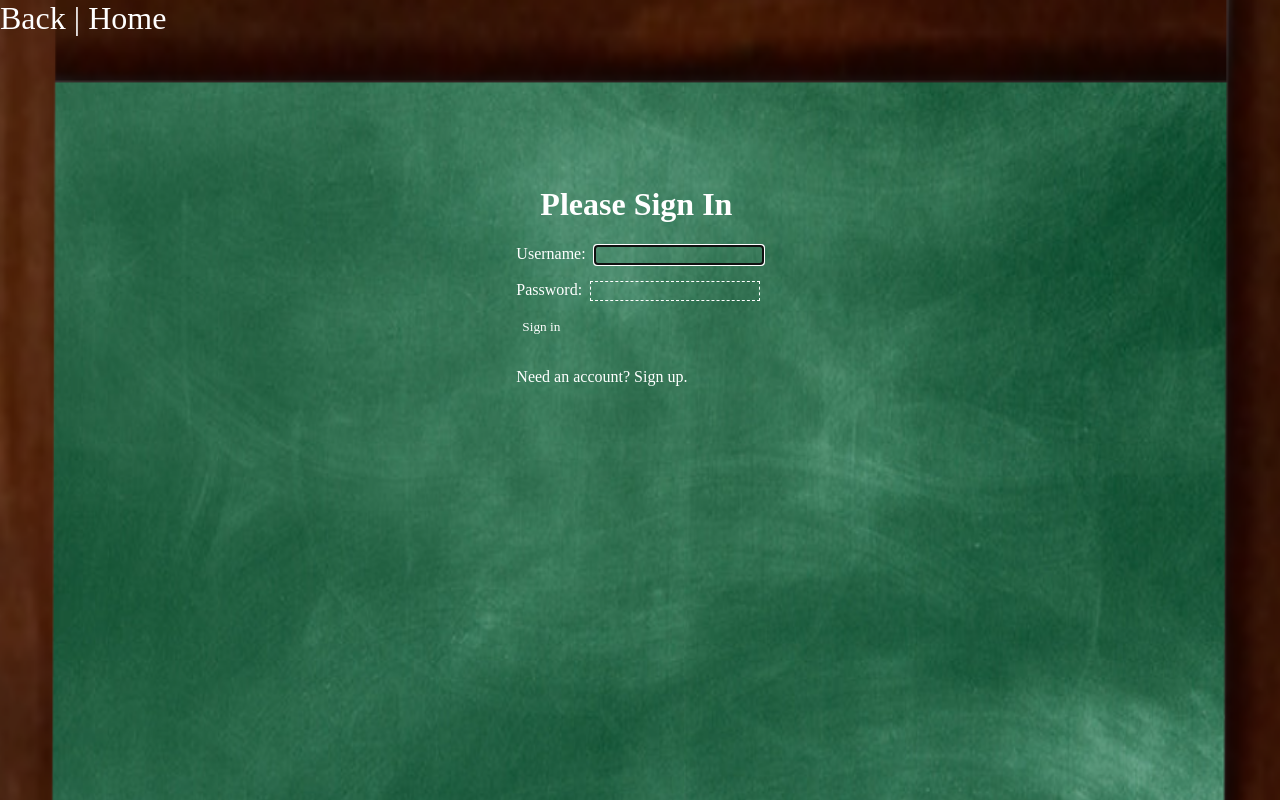
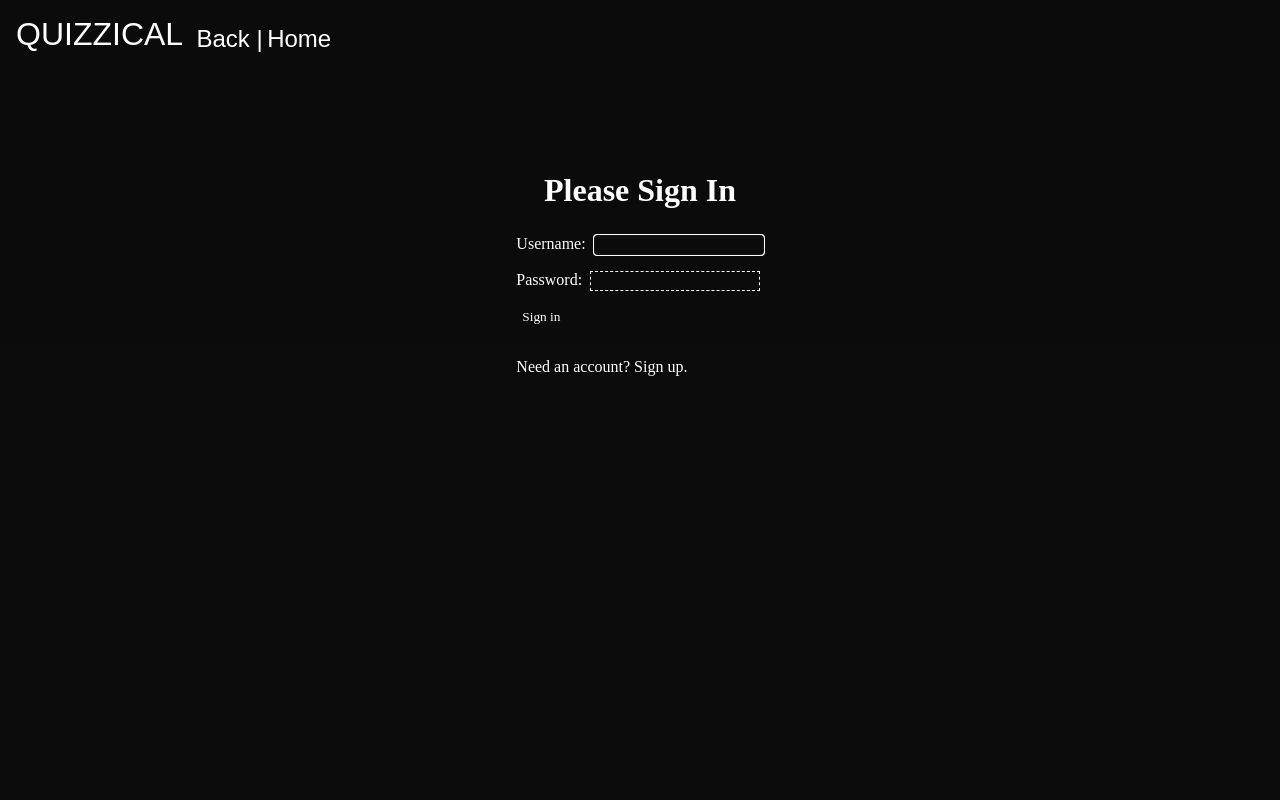
Before and after one commit to Bram-Gr/NewRepo, a Vue app in the folder vue/: page /login in a window 1280 px wide. Shown: the top 800 px of the page. Built offline with nearby package versions, Linux system fonts and the light colour scheme.

Commit message:
redoing styling

```diff
--- a/vue/src/App.vue
+++ b/vue/src/App.vue
@@ -1,69 +1,31 @@
 <template>
   <div id="app">
     <div id="nav">
-      <a class="back" v-if="displayBackButton" @click="goBack">Back | </a>
-      <router-link class="nav-button" v-bind:to="{ name: 'home' }"
-        >Home</router-link
-      >
-      <router-link
-        class="nav-button"
-        v-bind:to="{ name: 'logout' }"
-        v-if="$store.state.token != '' && displayLogout"
-      >
-        | Logout</router-link
-      >
-      <router-link
-        class="nav-button"
-        v-bind:to="{ name: 'login' }"
-        v-else-if="displayLogin"
-      >
-        | Login</router-link
-      >
-    </div>
+  <nav-bar />
+  </div>
     <router-view />
   </div>
 </template>
 <script>
+import navBar from "./components/NavBar"
 export default {
+  components: {navBar},
+  data() {
+    return {
 
-  data() {
-    return {};
-  },
-  methods: {
-    goBack() {
-      this.$router.back();
-    },
-  },
-  computed: {
-    displayBackButton() {
-      return this.$route.path !== "/";
-    },
-    displayLogout() {
-      return this.$route.path === "/";
-    },
-    displayLogin() {
-      return this.$route.path === "/";
-    },
+    };
   }
+
 };
 </script>
-<style scoped>
+<style >
+
+#nav{
+ display: inline-block;
+}
 #app {
-  height: 100%;
+  height: 100vh;
   /* Other styles */
 }
-.back:hover {
-  cursor: pointer;
-}
-/* .back:hover::before{
-  content: "Back"; will position the word Back under the icon when switching to icons.
-  position: absolute;
-  top: 2.3rem
-} */
-.nav-button,
-.back {
-  text-decoration: none;
-  color: white;
-  font-size: 2rem;
-}
+
 </style>
--- a/vue/src/assets/styles.css
+++ b/vue/src/assets/styles.css
@@ -1,11 +1,24 @@
 body {
+  background: linear-gradient(to bottom, #0a0b0a, #0c0c0c); /* Gradient from light green to dark green */
+  margin: 0;
+  padding: 0;
+  /* height: 100vh;
+  display: flex;
+  justify-content: center;
+  align-items: center; */
+  font-family: Arial, sans-serif;
+  color: #fff; /* Text color on the gradient background */
+}
+
+
+/* body {
   background-repeat: no-repeat;
   margin: 0;
   padding-bottom: 4rem;
   background-size: 100% 100%;
   background-image: url('./bg.png');
 
-  }
+  } */
 
   /* body {
     margin: 0;
--- a/vue/src/components/Category.vue
+++ b/vue/src/components/Category.vue
@@ -20,16 +20,22 @@ export default {
 
 <style>
 h1{
+
+  display: flex;
+  justify-self: center;
+  align-self: center;
   color:white;
-  margin-left: 1.5rem;
+  padding: .3rem;
 }
 .card {
-  border-radius: 52px;
-border-left: 4px solid #FFF;
-
-background: rgba(255, 253, 253, 0.00);
-font-family: 'Permanent Marker', cursive;
-box-shadow: 0px 4px 4px 0px rgba(0, 0, 0, 0.25);
+  margin-top:1rem;
+  height: 10rem;
+  margin-left:1rem;
+  display: flex;
+  flex-wrap: wrap;
+width:20rem;
+border: 4px solid #FFF;
+background: transparent;
   }
 
 
--- /dev/null
+++ b/vue/src/components/NavBar.vue
@@ -0,0 +1,105 @@
+<template>
+    <nav id="main" :class="{ onScroll: !view.topOfPage }">
+      <div class="logo">QUIZZICAL</div> &nbsp; &nbsp;
+      <div class="nav-buttons">
+      <a class="back" v-if="displayBackButton" @click="goBack">Back | </a>&nbsp;
+      <router-link class="nav-button" v-bind:to="{ name: 'home' }"
+        >Home </router-link
+      > &nbsp;
+      <router-link
+        class="nav-button"
+        v-bind:to="{ name: 'logout' }"
+        v-if="$store.state.token != '' && displayLogout"
+      >
+        | Logout</router-link
+      >
+      <router-link
+        class="nav-button"
+        v-bind:to="{ name: 'login' }"
+        v-else-if="displayLogin"
+      >
+        | Login</router-link
+      >
+    </div>
+    </nav>
+</template>
+
+<script>
+export default {
+
+  data() {
+    return {
+      view: {
+        topOfPage: true,
+      },
+    };
+  },
+
+  methods: {
+    handleScroll() {
+      if (window.pageYOffset > 100) {
+        if (this.view.topOfPage) this.view.topOfPage = false;
+      } else {
+        if (!this.view.topOfPage) this.view.topOfPage = true;
+      }
+    },
+    goBack() {
+      this.$router.back();
+    },
+  },
+  beforeMount() {
+    window.addEventListener("scroll", this.handleScroll);
+  },
+  computed: {
+    displayBackButton() {
+      return this.$route.path !== "/";
+    },
+    displayLogout() {
+      return this.$route.path === "/";
+    },
+    displayLogin() {
+      return this.$route.path === "/";
+    },
+  }
+};
+</script>
+<style scoped>
+.onScroll{
+  background: black;
+}
+.nav-buttons{
+  display: flex;
+  align-items: flex-end;
+  justify-content: flex-start;
+}
+
+#main{
+  z-index: 1;
+  top: 0;
+  padding: 1rem;
+  width: 100%;
+  display: inline-block;
+  display: flex;
+  flex-direction: row;
+  position:fixed;
+
+}
+.logo{
+  font-size: 2rem;
+}
+
+.back:hover {
+  cursor: pointer;
+}
+/* .back:hover::before{
+  content: "Back"; will position the word Back under the icon when switching to icons.
+  position: absolute;
+  top: 2.3rem
+} */
+.nav-button,
+.back {
+  text-decoration: none;
+  color: white;
+  font-size: 1.5rem;
+}
+</style>
--- a/vue/src/components/QuestionList.vue
+++ b/vue/src/components/QuestionList.vue
@@ -29,7 +29,7 @@
 
   <style scoped>
   .quiz-card {
-
+    color: black;
     width: 200px;
     padding: 16px;
     background-color: beige;
--- a/vue/src/views/Home.vue
+++ b/vue/src/views/Home.vue
@@ -41,6 +41,7 @@
 </template>
 
 <script>
+
 import { mapState } from "vuex";
 import CategoryService from "../services/CategoryService";
 import Category from "../components/Category";
@@ -95,13 +96,26 @@ export default {
 
 <style scoped>
 @media screen and (min-width: 150px){
-  .home{
-    margin-top:2rem;
+ .categories{
+  margin-right:2.7rem;
+  margin-top: 4rem;
+  display:flex;
+  justify-content: center;
+  flex-wrap: wrap;
+
+ }
+  h1,p{
+    color:black;
+    font-size:1rem;
     padding:2rem;
   }
-  h1,p,.title,.link{
-    color:white;
-    font-size:1rem;
+  .title{
+    margin-top:8rem;
+    color: black;
+   display: inline-block;
+   /* width: 100vw; */
+   background-color:white;
+
   }
   .link{
     font-size: .5rem;
@@ -109,6 +123,12 @@ export default {
     text-transform: uppercase;
   }
 }
+/* @media screen and (min-width: 244px){
+  h1,p,.title{
+    color:white;
+    font-size:2rem;
+  }
+} */
 @media screen and (min-width: 658px){
 
 .title {
@@ -119,11 +139,9 @@ p,.link {
   font-size: 1.5rem;
 }
 .home {
-  margin:2rem;
+
   color: white;
 }
-.categories{
-  margin-top:3rem;
-}
+
 }
 </style>
--- a/vue/src/views/Quiz.vue
+++ b/vue/src/views/Quiz.vue
@@ -55,7 +55,8 @@ data(){
   justify-content: center;
 }
 .quiz-page{
+  margin-top:8rem;
   height:100vh;
-  margin:4rem;
+  /* margin:4rem; */
 }
 </style>
--- a/vue/src/views/Quizzes.vue
+++ b/vue/src/views/Quizzes.vue
@@ -23,6 +23,7 @@
 </template>
 
 <script>
+
 import quizList from "../components/QuizList";
 import quizService from "../services/QuizService";
 import createQuiz from "../components/CreateQuiz"
@@ -37,6 +38,10 @@ export default {
     };
   },
   methods: {
+    // updateBackgroundSize() {
+    //   const containerHeight = document.getElementById('app-container').offsetHeight;
+    //   document.body.style.backgroundSize = `100% 100% ${containerHeight}px`;
+    // },
     openModal() {
       this.isModalOpen = true; // Open the modal
     },
@@ -65,6 +70,10 @@ export default {
     }
   },
   mounted() {
+    // this.updateBackgroundSize();
+
+    // // Call the function whenever the window is resized
+    // window.addEventListener('resize', this.updateBackgroundSize);
     try {
       const routeParams = this.$route.params;
 
@@ -72,13 +81,11 @@ export default {
         // If userId is in routeParams, use getQuizzesByUserId
         quizService.getQuizzesByUserId(routeParams.id).then((response) => {
           this.quizzes = response.data;
-          console.log(response.data);
         });
       } else if ('categoryId' in routeParams) {
         // If categoryId is in routeParams, use getQuizzesByCategoryId
         quizService.getQuizzesByCategoryId(routeParams.categoryId).then((response) => {
           this.quizzes = response.data;
-          console.log(response.data);
         });
       } else {
         // Handle the case where neither userId nor categoryId is present
@@ -115,7 +122,6 @@ h1{
   color: white;
   background: none;
   border: none;
-  font-family: 'Permanent Marker', cursive;
   cursor: pointer;
   font-size: 2rem;
   text-decoration: underline;
@@ -125,11 +131,10 @@ h1{
   padding-right:2rem;
   margin-left:2rem;
 flex-wrap:wrap;
-border-radius: 52px;
-border-left: 4px solid #FFF;
+
+border: 4px solid #FFF;
 
 background: rgba(255, 253, 253, 0.00);
-font-family: 'Permanent Marker', cursive;
 box-shadow: 0px 4px 4px 0px rgba(0, 0, 0, 0.25);
 }
 .quiz-page-main{
```
